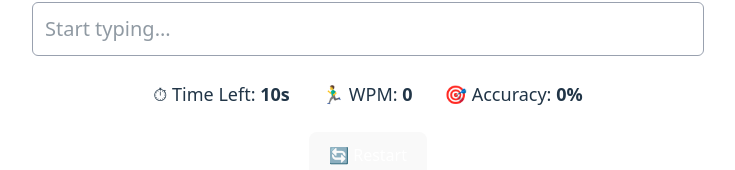
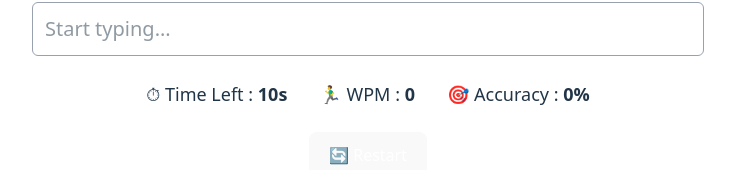
Before and after one commit to Hardelzs/type0, a React (Vite) app: page / in a window 1280 px wide. Shown: the part 146-316 px from the top of the page, without its empty margins (272-1007 px from the left). Built offline with nearby package versions, Linux system fonts and the light colour scheme.

Commit message:
fix: update TypeBox component for improved readability and consistency in timer display

```diff
--- a/src/components/TypeBox.tsx
+++ b/src/components/TypeBox.tsx
@@ -7,7 +7,7 @@ const getRandomSentence = () =>
 const TypeBox = () => {
   const [sentence, setSentence] = useState(getRandomSentence);
   const [input, setInput] = useState("");
-  const [timeLeft, setTimeLeft] = useState(10); // 60 seconds
+  const [timeLeft, setTimeLeft] = useState(10);
   const [wpm, setWpm] = useState(0);
   const [accuracy, setAccuracy] = useState(0);
   const [started, setStarted] = useState(false);
@@ -95,9 +95,9 @@ const TypeBox = () => {
       />
 
       <div className="flex justify-center gap-8 text-lg">
-        <div>⏱ Time Left: <span className="font-bold">{timeLeft}s</span></div>
-        <div>🏃‍♂️ WPM: <span className="font-bold">{wpm}</span></div>
-        <div>🎯 Accuracy: <span className="font-bold">{accuracy}%</span></div>
+        <div>⏱ Time Left : <span className="font-bold">{timeLeft}s</span></div>
+        <div>🏃‍♂️ WPM : <span className="font-bold">{wpm}</span></div>
+        <div>🎯 Accuracy : <span className="font-bold">{accuracy}%</span></div>
       </div>
 
       <button
```
Also changed, not shown: 1 other file (tests, documents, lock files or other folders).
